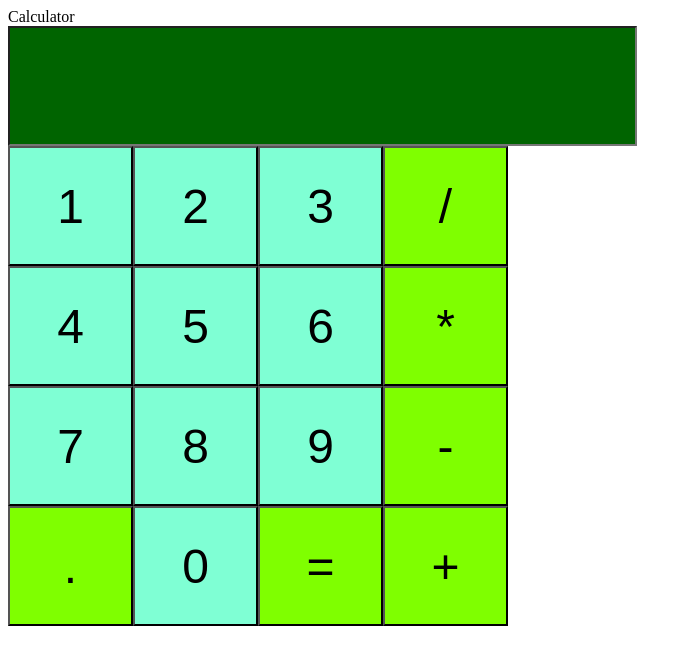
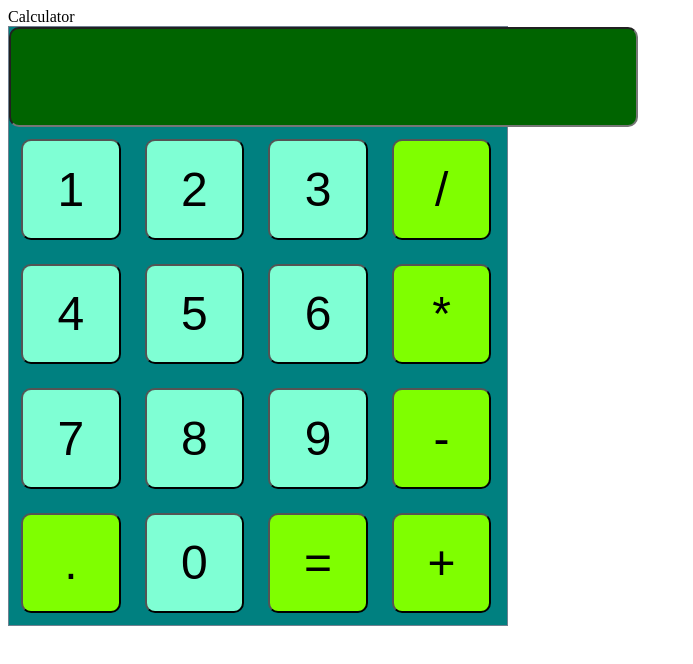
Before and after one commit to florianGierlichs/calculator, a website: page index.html in a window 1280 px wide. Shown: the whole page, without its empty margins (0-693 px from the left). Drawn offline with nearby package versions, Linux system fonts and the light colour scheme; files that its build step writes are made by us from their sources.

Commit message:
Add space between buttons

```diff
--- a/src/partials/_calculator.scss
+++ b/src/partials/_calculator.scss
@@ -3,6 +3,8 @@
   height: 600px;
   display: flex;
   flex-wrap: wrap;
+  border: slategray solid 1px;
+  background-color: teal;
 }
 
 .calculator__output {
@@ -11,12 +13,15 @@
   background-color: darkgreen;
   color: whitesmoke;
   text-align: end;
+  border-radius: 10px;
 }
 
 .calculator__input {
-  flex-basis: calc(100% / 4);
+  flex-basis: calc(100% / 5);
   font-size: 3rem;
   background-color: aquamarine;
+  border-radius: 10px;
+  margin: 12px;
 }
 
 .calculator__input__spec {
```
